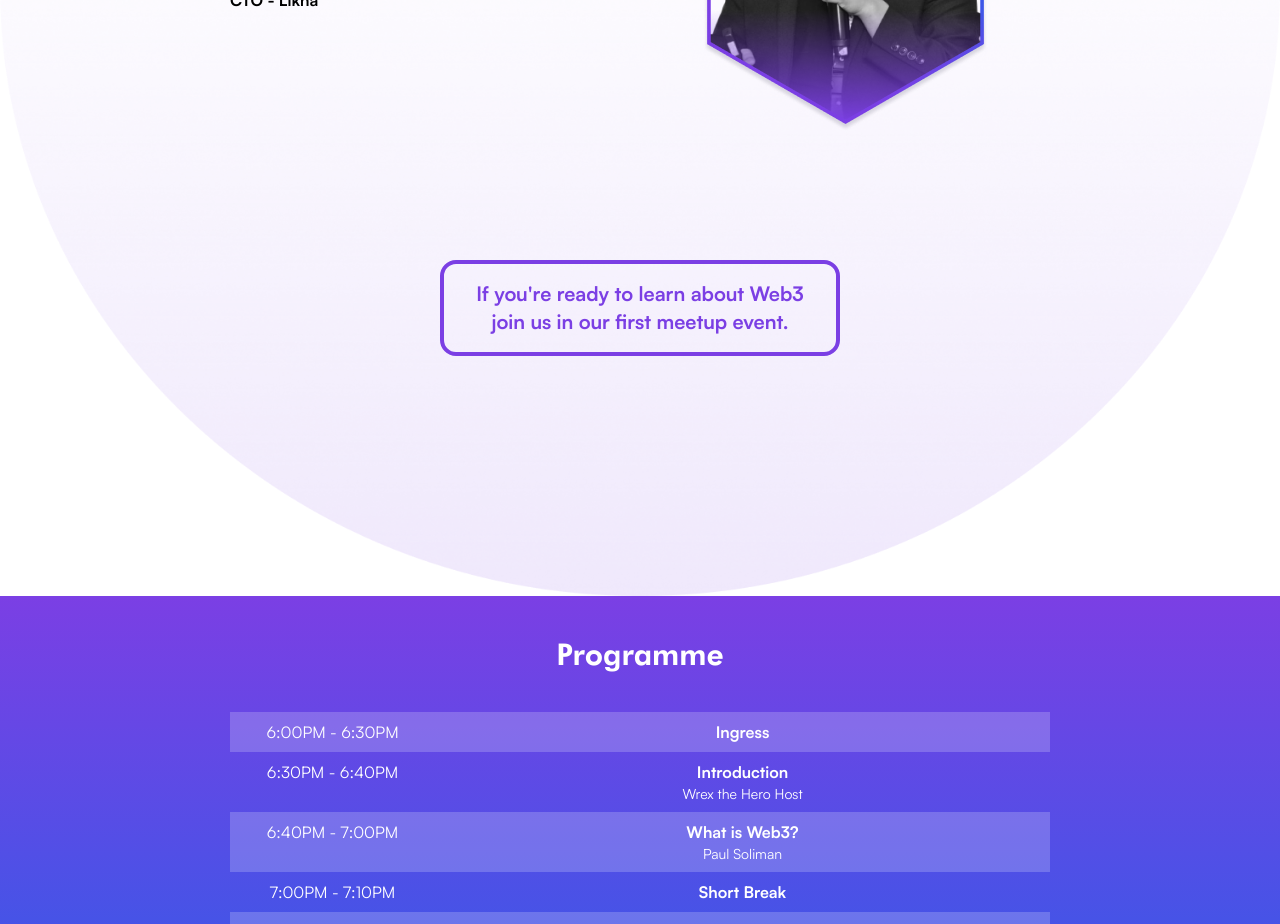
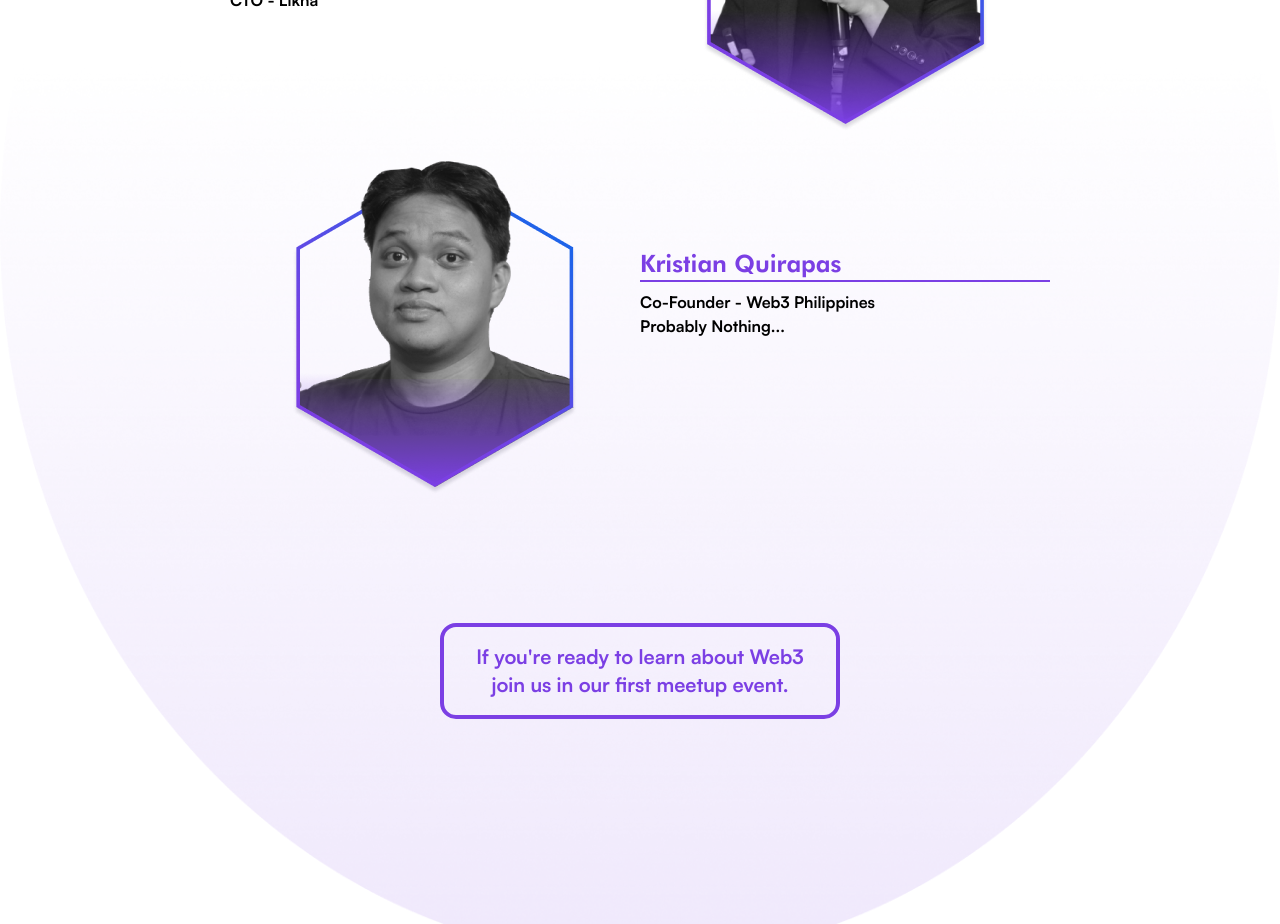
Before and after one commit to Web3Philippines/event-landing, a React (Create React App) app: page / in a window 1280 px wide. Shown: the part 2840-3764 px from the top of the page. Built offline with nearby package versions, Linux system fonts and the light colour scheme.

Commit message:
add: my face

```diff
--- a/src/pages/Home/Home.tsx
+++ b/src/pages/Home/Home.tsx
@@ -56,6 +56,11 @@
       "CTO - Raven",
       "CTO - Likha",
     ],
+  },
+  {
+    name: "Kristian Quirapas",
+    imgPath: "kristianquirapas.png",
+    positions: ["Co-Founder - Web3 Philippines", "Probably Nothing..."],
   },
 ];
 
```
Also changed, not shown: public/kristianquirapas.png (added).
